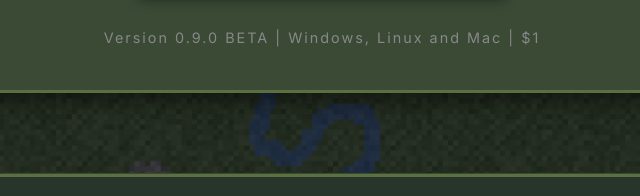
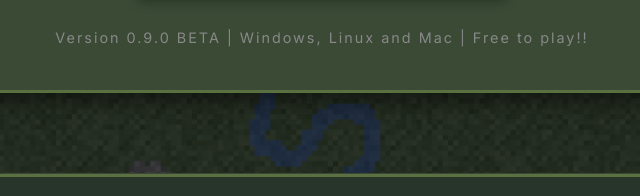
Before and after one commit to JungleMNa/stratdots, a plain HTML site: page index.html in a window 1280 px wide. Shown: the part 5913-6109 px from the top of the page, 318-958 px from the left. Drawn offline with Linux system fonts and the light colour scheme.

Commit message:
Fix HTML formatting and structure

```diff
--- a/index.html
+++ b/index.html
@@ -278,7 +278,7 @@
                     </div>
                 </div>
                 <a href="https://ottomanism.itch.io/strat-dots" target="_blank" class="btn-download">DOWNLOAD STRATDOTS</a>
-                <p class="version">Version 0.9.0 BETA | Windows, Linux and Mac | $1</p>
+                <p class="version">Version 0.9.0 BETA | Windows, Linux and Mac | Free to play!!</p>
             </div>
         </div>
     </section>
```
